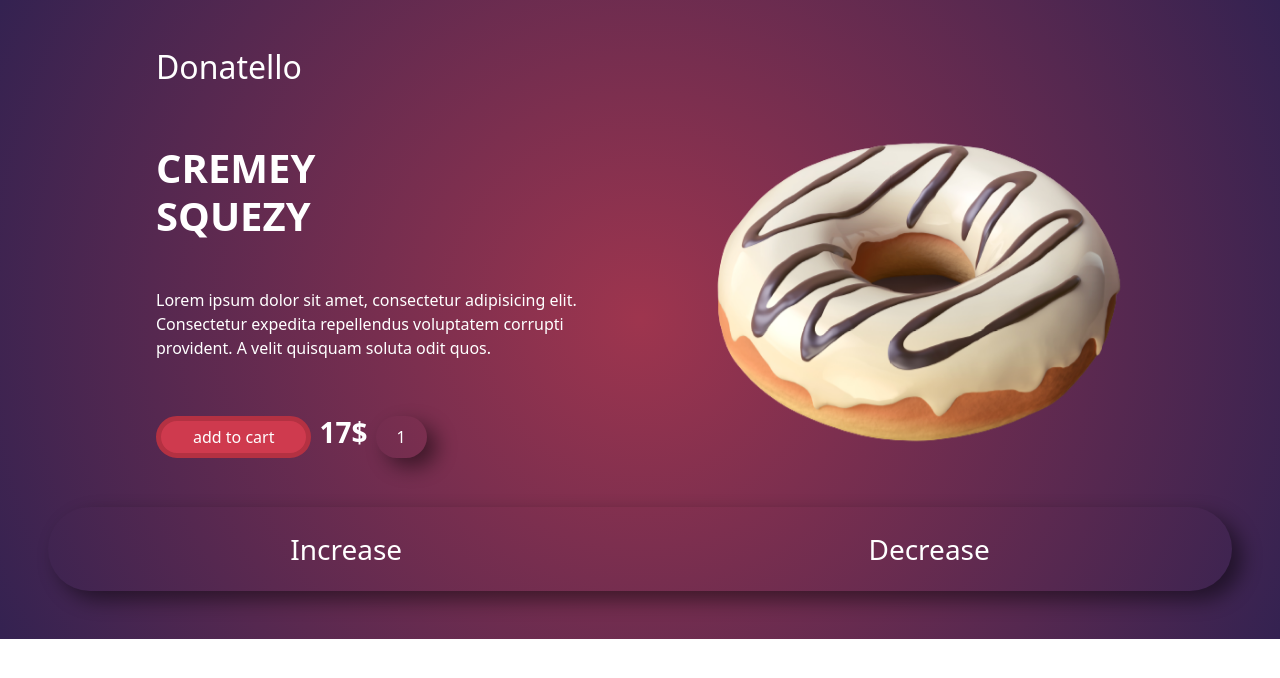
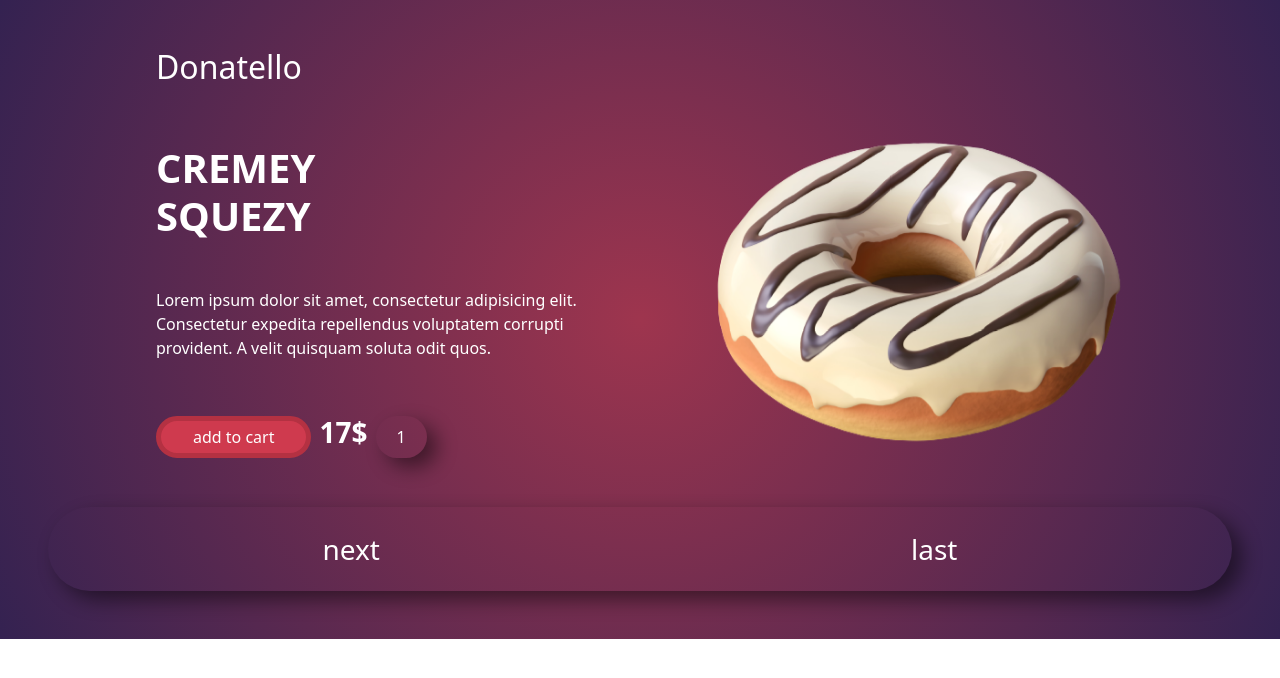
Before and after one commit to bodyXR/donats, a React (Vite) app: page / in a window 1280 px wide. Shown: the top 678 px of the page. Built offline with nearby package versions, Linux system fonts and the light colour scheme.

Commit message:
Revert "Set Increase & Decrease name"
This reverts commit c18bbacb4640165e6309acd392da62ec4289dee5.

```diff
--- a/src/componants/Body.jsx
+++ b/src/componants/Body.jsx
@@ -1,83 +1,46 @@
-import React, { useEffect, useState } from "react";
-import { Button, Container, Row, Col, Image } from "react-bootstrap";
+import React, { useEffect, useState } from 'react'
+import { Button, Container, Row , Col, Image} from 'react-bootstrap'
 
-import black from "../assets/black.png";
-import pink from "../assets/pink.png";
-import white from "../assets/white.png";
-import Donut from "./Donut";
+import black from "../assets/black.png"
+import pink from "../assets/pink.png"
+import white from "../assets/white.png"
+import Donut from './Donut'
 
 const Body = () => {
-  const types = [
-    [white, "17", "CREMEY", "SQUEZY"],
-    [pink, "30", "strawbery", "BUll"],
-    [black, "10", "BULLEIT", " BOURBON"],
-  ];
+   const types =
+    [[white , "17", "CREMEY","SQUEZY"],
+    [pink , "30", "strawbery","BUll"],
+    [black , "10",  "BULLEIT"," BOURBON"]]
 
-  let [index, setIndex] = useState(0);
+    let [index,setIndex] = useState(0)
 
     function plus() {
-    index !== 2 ? setIndex((prev) => prev++) : null;
+        index !== 2 ? setIndex((prev) => prev++) : null
     }
     function minus() {
-    index !== 0 ? setIndex((prev) => prev--) : null;
+        index !== 0 ? setIndex((prev) => prev--)  : null
     }
-  useEffect(() => {
+    useEffect(()=>{
         return () => {
             <div>
-        <Donut
-          img={types[index][0]}
-          price={types[index][1]}
-          firstname={types[index][2]}
-          lastname={types[index][3]}
-          child={
-            <Col className="controle mt-3 d-flex justify-content-around">
+                <Donut img={types[index][0]} price={types[index][1]} firstname={types[index][2]} lastname={types[index][3]} child={
+                    <Col className='controle mt-3 d-flex justify-content-around'>
                         <Button onClick={plus}> dlkdjkl</Button>
-              <p
-                className="pt-3 fs-3 controle-btn d-block"
-                lg={6}
-                onClick={plus}
-              >
-                next
-              </p>
-              <p
-                className="pt-3 fs-3 controle-btn d-block"
-                lg={6}
-                onClick={minus}
-              >
-                last
-              </p>
+                        <p className="pt-3 fs-3 controle-btn d-block" lg={6} onClick={plus}>next</p>
+                        <p className="pt-3 fs-3 controle-btn d-block" lg={6} onClick={minus}>last</p>
                     </Col>
+                }/>
+            </div>
         }
-        />
-      </div>;
-    };
-  }, [index]);
+    },[index])
   return (
-    <Donut
-      img={types[index][0]}
-      price={types[index][1]}
-      firstname={types[index][2]}
-      lastname={types[index][3]}
-      child={
-        <Col className="controle mt-3 d-flex justify-content-around">
-          <p
-            className="pt-3 fs-3 controle-btn d-block"
-            lg={6}
-            onClick={() => plus()}
-          >
-            Increase
-          </p>
-          <p
-            className="pt-3 fs-3 controle-btn d-block"
-            lg={6}
-            onClick={() => minus()}
-          >
-            Decrease
-          </p>
+    <Donut img={types[index][0]} price={types[index][1]} firstname={types[index][2]} lastname={types[index][3]} child={
+        <Col className='controle mt-3 d-flex justify-content-around'>
+            <p className="pt-3 fs-3 controle-btn d-block" lg={6} onClick={()=>plus()}>next</p>
+            <p className="pt-3 fs-3 controle-btn d-block" lg={6} onClick={()=>minus()}>last</p>
         </Col>
+    }/>
+  )
 }
-    />
-  );
-};
 
-export default Body;
+export default Body
```
Lines whose indentation alone changed are shown as unchanged.
